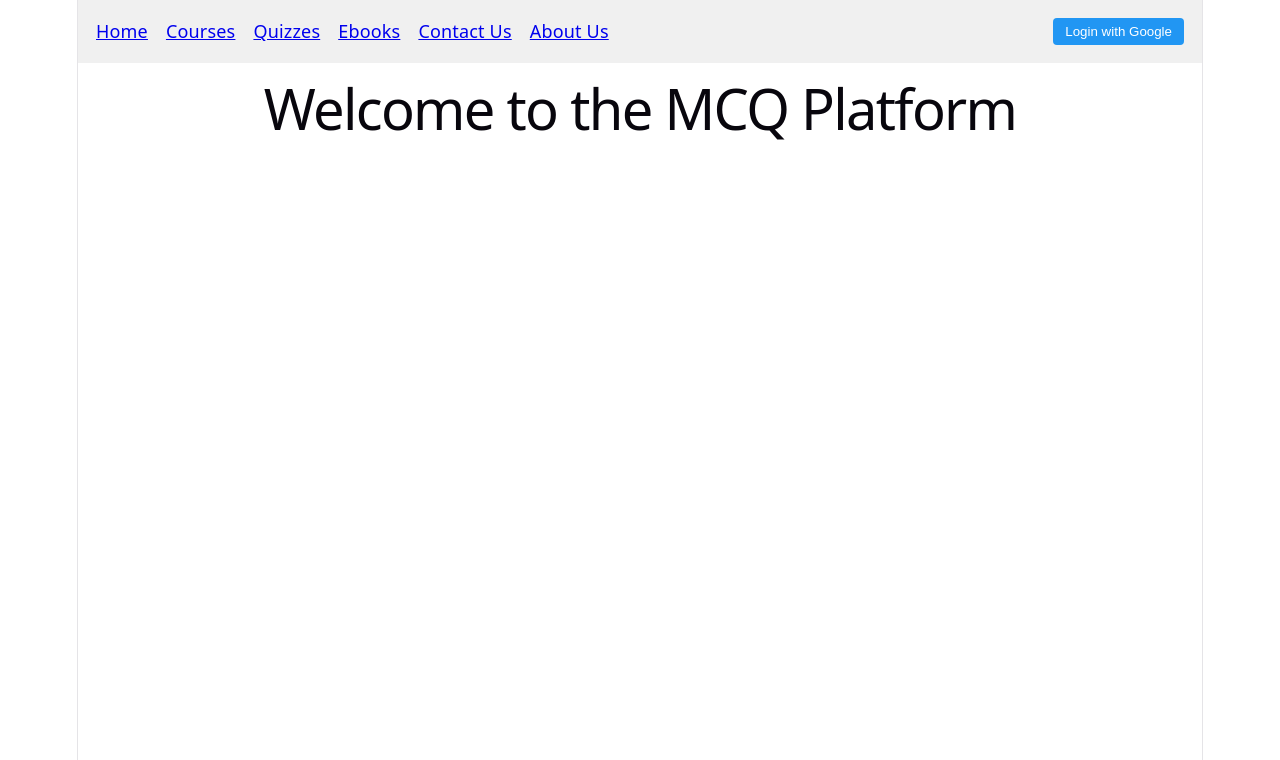
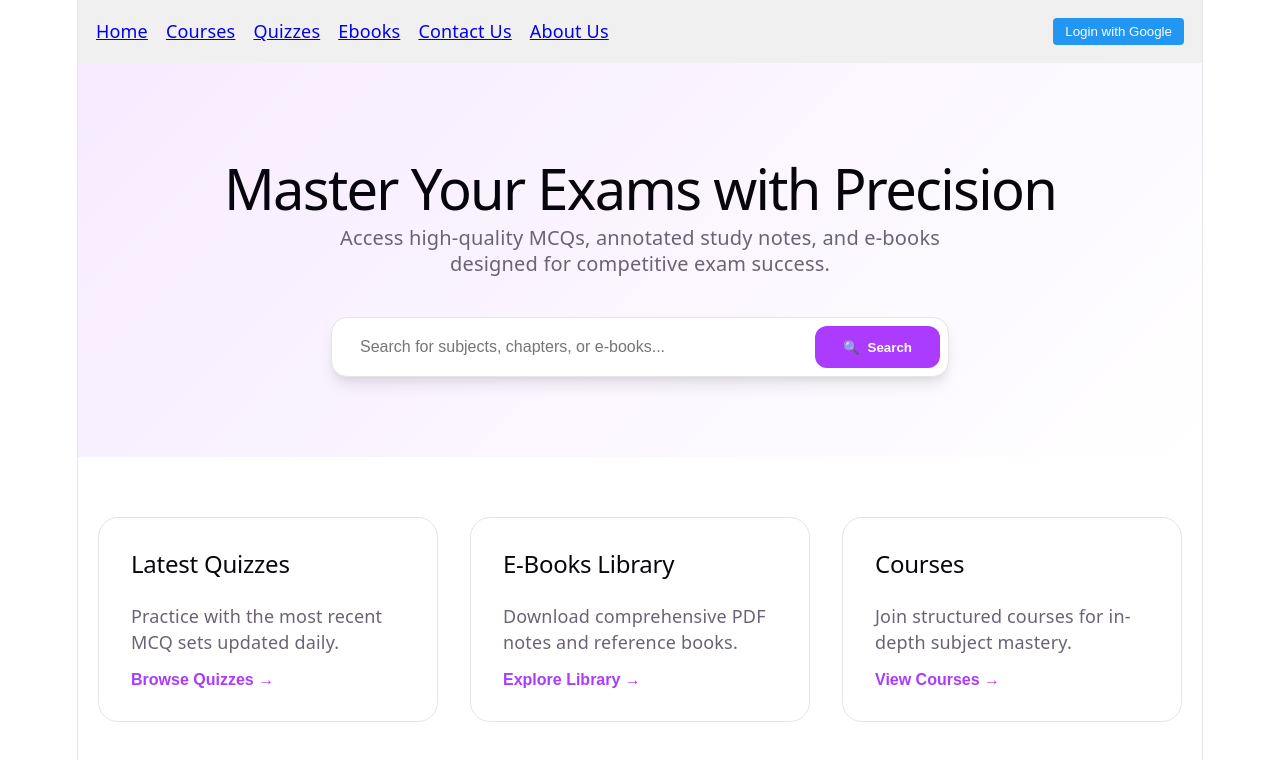
Before and after one commit to RahulThakurji/my-mcq, a React (Vite) app: page / in a window 1280 px wide. Shown: the top 760 px of the page. Built offline with nearby package versions, Linux system fonts and the light colour scheme; no server answers.

Commit message:
Feat: add search button and hero section to homepage

```diff
--- a/src/pages/Home.jsx
+++ b/src/pages/Home.jsx
@@ -1,4 +1,132 @@
+import React, { useState } from 'react';
+import { useNavigate } from 'react-router-dom';
+
 function Home() {
-  return <h1>Welcome to the MCQ Platform</h1>;
+  const [searchQuery, setSearchQuery] = useState('');
+  const navigate = useNavigate();
+
+  const handleSearch = (e) => {
+    e.preventDefault();
+    if (searchQuery.trim()) {
+      // For now, we'll just navigate to the quizzes page or a search results page
+      // Assuming we'll implement search functionality later
+      navigate(`/quizzes?search=${encodeURIComponent(searchQuery)}`);
+    }
+  };
+
+  return (
+    <div style={{ flex: 1, display: 'flex', flexDirection: 'column' }}>
+      {/* Hero Section */}
+      <section style={{
+        padding: '80px 20px',
+        background: 'linear-gradient(135deg, var(--accent-bg) 0%, transparent 100%)',
+        textAlign: 'center'
+      }}>
+        <h1 style={{ marginBottom: '24px' }}>Master Your Exams with Precision</h1>
+        <p style={{
+          fontSize: '20px',
+          maxWidth: '600px',
+          margin: '0 auto 40px',
+          color: 'var(--text)'
+        }}>
+          Access high-quality MCQs, annotated study notes, and e-books designed for competitive exam success.
+        </p>
+
+        {/* Search Bar */}
+        <form onSubmit={handleSearch} style={{
+          display: 'flex',
+          maxWidth: '600px',
+          margin: '0 auto',
+          gap: '12px',
+          padding: '8px',
+          background: 'var(--bg)',
+          borderRadius: '16px',
+          boxShadow: 'var(--shadow)',
+          border: '1px solid var(--border)'
+        }}>
+          <input
+            type="text"
+            placeholder="Search for subjects, chapters, or e-books..."
+            value={searchQuery}
+            onChange={(e) => setSearchQuery(e.target.value)}
+            style={{
+              flex: 1,
+              padding: '12px 20px',
+              border: 'none',
+              borderRadius: '12px',
+              fontSize: '16px',
+              outline: 'none',
+              background: 'transparent',
+              color: 'var(--text-h)'
+            }}
+          />
+          <button type="submit" style={{
+            padding: '12px 28px',
+            background: 'var(--accent)',
+            color: 'white',
+            border: 'none',
+            borderRadius: '12px',
+            fontWeight: 'bold',
+            cursor: 'pointer',
+            transition: 'opacity 0.2s',
+            display: 'flex',
+            alignItems: 'center',
+            gap: '8px'
+          }}
+          onMouseEnter={(e) => e.currentTarget.style.opacity = '0.9'}
+          onMouseLeave={(e) => e.currentTarget.style.opacity = '1'}
+          >
+            <span>🔍</span>
+            Search
+          </button>
+        </form>
+      </section>
+
+      {/* Featured Sections Quick Access */}
+      <section style={{ padding: '60px 20px', display: 'grid', gridTemplateColumns: 'repeat(auto-fit, minmax(300px, 1fr))', gap: '32px' }}>
+        <div style={cardStyle}>
+          <h2>Latest Quizzes</h2>
+          <p>Practice with the most recent MCQ sets updated daily.</p>
+          <button onClick={() => navigate('/quizzes')} style={linkBtnStyle}>Browse Quizzes →</button>
+        </div>
+        <div style={cardStyle}>
+          <h2>E-Books Library</h2>
+          <p>Download comprehensive PDF notes and reference books.</p>
+          <button onClick={() => navigate('/ebooks')} style={linkBtnStyle}>Explore Library →</button>
+        </div>
+        <div style={cardStyle}>
+          <h2>Courses</h2>
+          <p>Join structured courses for in-depth subject mastery.</p>
+          <button onClick={() => navigate('/courses')} style={linkBtnStyle}>View Courses →</button>
+        </div>
+      </section>
+    </div>
+  );
 }
+
+const cardStyle = {
+  padding: '32px',
+  background: 'var(--bg)',
+  borderRadius: '20px',
+  border: '1px solid var(--border)',
+  textAlign: 'left',
+  display: 'flex',
+  flexDirection: 'column',
+  gap: '16px',
+  transition: 'transform 0.2s, box-shadow 0.2s',
+  cursor: 'pointer'
+};
+
+const linkBtnStyle = {
+  marginTop: 'auto',
+  background: 'none',
+  border: 'none',
+  color: 'var(--accent)',
+  fontWeight: 'bold',
+  cursor: 'pointer',
+  padding: '0',
+  fontSize: '16px',
+  width: 'fit-content'
+};
+
 export default Home;
```
